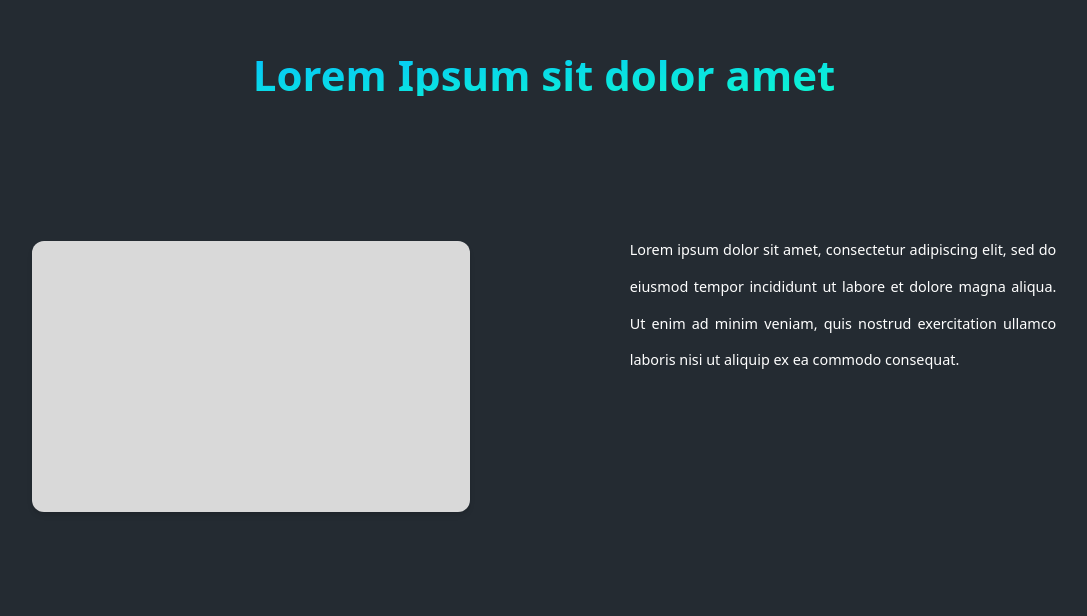
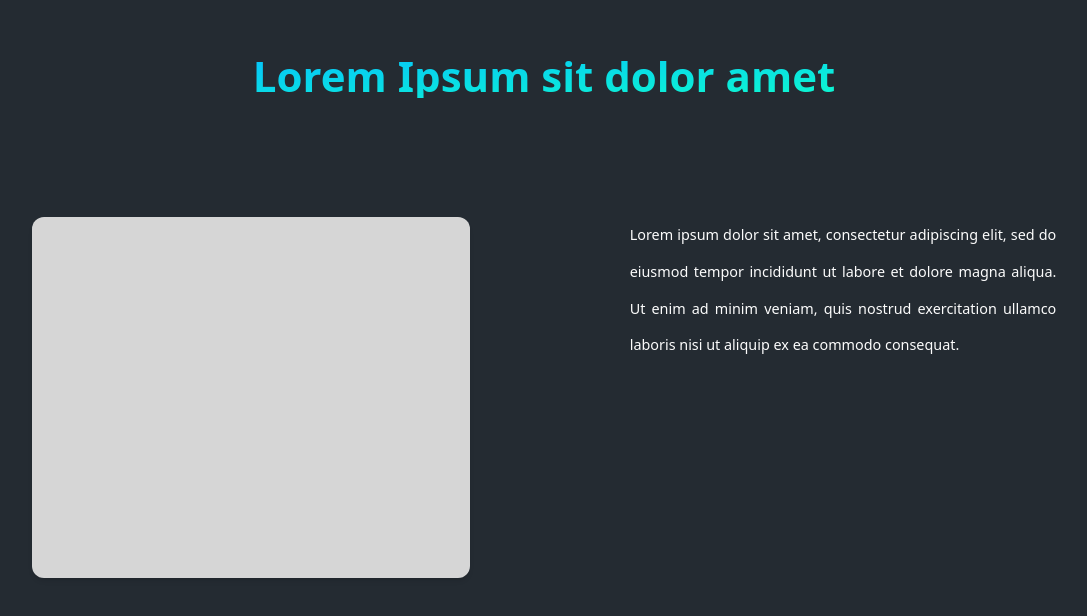
Before and after one commit to Harmerz/nescougm, a Next.js app: page / in a window 1280 px wide. Shown: the part 2464-3080 px from the top of the page, without its empty margins (96-1183 px from the left). Built offline with nearby package versions, Linux system fonts and the light colour scheme.

Commit message:
add homepage webinar

```diff
--- a/components/pages/homepage/Webinar.js
+++ b/components/pages/homepage/Webinar.js
@@ -1,17 +1,39 @@
+import 'aos/dist/aos.css'
+
+import AOS from 'aos'
+import { useEffect } from 'react'
+
 export function Webinar() {
+  useEffect(() => {
+    AOS.init({
+      once: false,
+      duration: 2000,
+    })
+  }, [])
+
   return (
     <div className="bg-bg-02 h-[100vh]">
       <div className="grid h-[100vh]">
-        <div className="grid h-[20vh] justify-center row-start-1">
-          <div className="self-end place-self-center text-[22px] sm:text-[42px] text-justify font-bold font-poppins leading:[20px] lg:leading-[43.15px] text-transparent bg-clip-text bg-gradient-to-br from-c-01 to-c-02">
+        <div
+          data-aos="fade-in"
+          data-aos-duration="2000"
+          data-aos-delay="500"
+          className="grid h-[20vh] lg:h-[35vh] justify-center row-start-1 aos-init aos-animate"
+        >
+          <div className="self-end lg:self-center place-self-center text-[22px] sm:text-[32px] lg:text-[42px] text-justify font-bold font-poppins leading:[20px] lg:leading-[43.15px] text-transparent bg-clip-text bg-gradient-to-br from-c-01 to-c-02">
             {' '}
             Lorem Ipsum sit dolor amet{' '}
           </div>
         </div>
 
-        <div className="lg:flex grid justify-center h-[80vh]">
-          <div className="h-[30vh] justify-self-center self-center box-border h-[157px] w-[285px] sm:h-[220px] sm:w-[350px] xl:h-[271px] xl:w-[438px] shadow-md bg-[#D9D9D9] rounded-xl  lg:mt-0 lg:mr-16 xl:mr-24 lg:mb-20 xl:mb-20" />
-          <div className="h-[30vh] justify-self-center self-start lg:self-center  w-11/12 sm:w-8/12 lg:w-4/12 text-[12px] lg:text-[14.38px] text-justify font-medium font-poppins leading-[36.75px] text-white lg:ml-16 xl:ml-16 lg:mb-28 xl:mb-32">
+        <div
+          data-aos="fade-up"
+          data-aos-duration="2000"
+          data-aos-delay="1000"
+          className="lg:flex grid justify-center h-[80vh] lg:h-[65vh] aos-init"
+        >
+          <div className="justify-self-center self-center lg:self-start box-border w-[245px] h-[165px] sm:w-[300px] sm:h-[200px] lg:h-[260px] lg:w-[350px] xl:h-[361px] xl:w-[438px] shadow-md bg-[#D9D9D9] rounded-xl  lg:mt-0 lg:mr-16 xl:mr-24" />
+          <div className="sm:h-[20vh] lg:h-[30vh] justify-self-center self-start lg:self-start  w-11/12 sm:w-8/12 lg:w-4/12 text-[12px] lg:text-[14.38px] text-justify font-medium font-poppins leading-[36.75px] text-white lg:ml-16 xl:ml-16">
             Lorem ipsum dolor sit amet, consectetur adipiscing elit, sed do eiusmod tempor
             incididunt ut labore et dolore magna aliqua. Ut enim ad minim veniam, quis nostrud
             exercitation ullamco laboris nisi ut aliquip ex ea commodo consequat.
```
